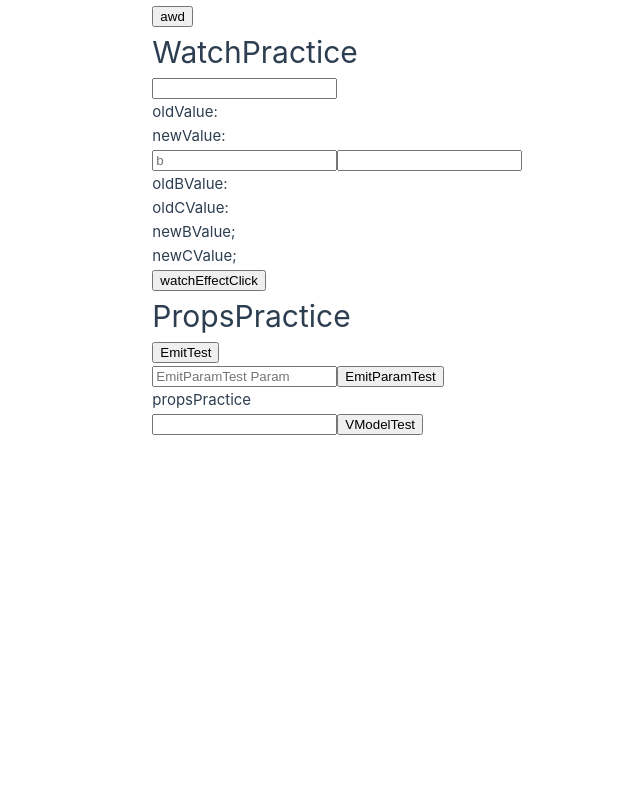
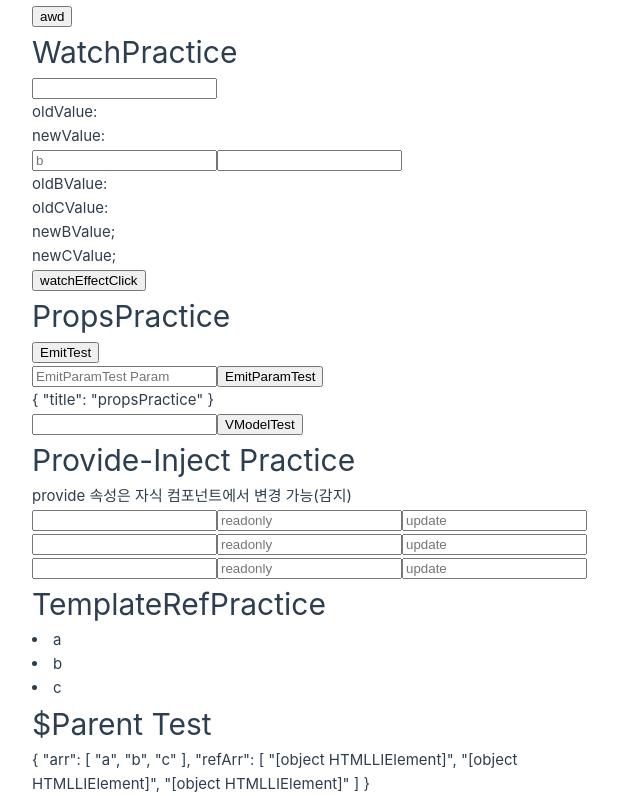
Before and after one commit to CJW23/Study-Note-PJ, a Vue app in the folder frontend/vue3-practice/: page / in a window 1280 px wide. Shown: the part 791-1587 px from the top of the page, without its empty margins (0-640 px from the left). Before the commit the page ends 1227 px from the top, so only its background shows below. Built offline with nearby package versions, Linux system fonts and the light colour scheme.

Commit message:
Vue3 학습중

```diff
--- a/frontend/vue3-practice/src/App.vue
+++ b/frontend/vue3-practice/src/App.vue
@@ -53,6 +53,15 @@
       <h1>PropsPractice</h1>
       <PropsPractice />
     </div>
+    <div>
+      <h1>Provide-Inject Practice</h1>
+      <p>provide 속성은 자식 컴포넌트에서 변경 가능(감지)</p>
+      <ProvideInjectPractice />
+    </div>
+    <div>
+      <h1>TemplateRefPractice</h1>
+      <TemplateRefPractice />
+    </div>
   </div>
 </template>
 <script>
@@ -63,9 +72,14 @@ import EventPractice from "@/components/EventPractice.vue";
 import VModelPractice from "@/components/VModelPractice.vue";
 import WatchPractice from "@/components/WatchPractice.vue";
 import PropsPractice from "@/components/props/PropsPractice.vue";
+import ProvideInjectPractice from "@/components/provide-inject/ProvideInjectPractice.vue";
+import TemplateRefPractice from "@/components/template-ref/TemplateRefPractice.vue";
 
 export default {
-  components: {PropsPractice, WatchPractice, VModelPractice, EventPractice, VMemoPractice, ComputedPractice},
+  components: {
+    TemplateRefPractice,
+    ProvideInjectPractice,
+    PropsPractice, WatchPractice, VModelPractice, EventPractice, VMemoPractice, ComputedPractice},
   /**setUp() hook은 Composition API 사용을 위한 진입점 역할
    * 컴포넌트 인스턴스가 *생성되기전*에 호출
    * 첫번째 매개변수에 props올 수 있음
--- a/frontend/vue3-practice/src/components/props/PropsChildPractice.vue
+++ b/frontend/vue3-practice/src/components/props/PropsChildPractice.vue
@@ -5,6 +5,19 @@
   <p>{{titles}}</p>
 </template>
 
+<!-- script setup 방식으로 옮김 -->
+<script setup>
+import {ref} from "vue";
+
+const emit = defineEmits(['emitTest', 'emitParamTest']);
+const emitParam = ref('');
+const titles = defineProps({
+    title: String
+  })
+  const clickEmitTest = () => emit('emitTest');
+  const clickEmitParamTest = () => emit('emitParamTest', emitParam.value)
+</script>
+<!--
 <script>
 import {ref} from "vue";
 
@@ -32,4 +45,4 @@ export default {
     }
   }
 }
-</script>
+</script>-->
--- /dev/null
+++ b/frontend/vue3-practice/src/components/provide-inject/ChildOfChildPractice.vue
@@ -0,0 +1,27 @@
+<template>
+  <input v-model="provideText"/>
+  <!-- 읽기 전용이라 변경시 warning -->
+  <input placeholder="readonly" v-model="readonlyText"/>
+  <input placeholder="update" :value="updateText" @input="update" />
+  <br>
+</template>
+
+<script>
+import {inject} from "vue";
+
+export default {
+  name: "ChildOfChildPractice",
+  setup() {
+    const provideText = inject('provide-text');
+    const readonlyText = inject('readonly-text');
+    const {updateText, update} = inject('update-text');
+
+    return {
+      provideText,
+      readonlyText,
+      updateText,
+      update
+    }
+  }
+}
+</script>
--- /dev/null
+++ b/frontend/vue3-practice/src/components/provide-inject/ChildPractice.vue
@@ -0,0 +1,29 @@
+<template>
+  <input v-model="injectText"/>
+  <!-- 읽기 전용이라 변경시 warning -->
+  <input placeholder="readonly" v-model="readonlyText" />
+  <input placeholder="update" :value="updateText" @input="update" />
+  <br>
+  <ChildOfChildPractice />
+</template>
+
+<script>
+import ChildOfChildPractice from "@/components/provide-inject/ChildOfChildPractice.vue";
+import {inject} from "vue";
+export default {
+  name: "ChildPractice",
+  components: {ChildOfChildPractice},
+  setup() {
+    //값이 안넘어오면 default 값 설정 가능 -> 아예 provide 가 없어야 작동
+    const injectText = inject('provide-text', 'default value')
+    const readonlyText = inject('readonly-text');
+    const {updateText, update} = inject('update-text');
+    return {
+      injectText,
+      readonlyText,
+      updateText,
+      update
+    }
+  }
+}
+</script>
--- /dev/null
+++ b/frontend/vue3-practice/src/components/provide-inject/ProvideInjectPractice.vue
@@ -0,0 +1,41 @@
+<template>
+  <input v-model="text">
+  <input placeholder="readonly" v-model="readOnlyText">
+  <input placeholder="update" v-model="updateText">
+  <br>
+  <ChildPractice />
+</template>
+
+<script>
+import ChildPractice from "@/components/provide-inject/ChildPractice.vue";
+import {provide, readonly, ref} from "vue";
+
+export default {
+  name: "ProvideInjectPractice",
+  components: {ChildPractice},
+  setup() {
+    const text = ref('');
+    const readOnlyText = ref('');
+    const updateText = ref('');
+    //변경 메소드도 같이 전달해서 한곳에서 처리하게끔
+    const update = (value) => {
+      console.log(value.target.value);
+      updateText.value = value.target.value;
+    }
+    provide('provide-text', text);
+    provide('readonly-text', readonly(readOnlyText));
+    provide('update-text',{updateText, update});
+
+    return {
+      text,
+      readOnlyText,
+      update,
+      updateText
+    }
+  }
+}
+</script>
+
+<style scoped>
+
+</style>
--- /dev/null
+++ b/frontend/vue3-practice/src/components/template-ref/TemplateRefChildPractice.vue
@@ -0,0 +1,12 @@
+<template>
+  {{$parent}}
+</template>
+
+<script>
+export default {
+  name: "TemplateRefChildPractice",
+  setup() {
+
+  }
+}
+</script>
--- /dev/null
+++ b/frontend/vue3-practice/src/components/template-ref/TemplateRefPractice.vue
@@ -0,0 +1,44 @@
+<template>
+  <li v-for="(i, index) in arr" :key="index" ref="refArr">{{ i }}</li>
+  <h1>$Parent Test</h1>
+  <TemplateRefChildPractice/>
+</template>
+
+<script setup>
+import {onMounted, ref} from "vue";
+import TemplateRefChildPractice from "@/components/template-ref/TemplateRefChildPractice.vue";
+
+const arr = ['a', 'b', 'c'];
+const refArr = ref([]);
+onMounted(() => {
+  refArr.value.forEach(r => console.log(r));
+})
+//script setup 사용시 $parent에서 속성을 못가져옴
+//아래와 같이 defineExpose를 사용해 정의를 해줘야함
+defineExpose({
+  arr,
+  refArr
+});
+</script>
+<!--
+<script>
+import {onMounted, ref} from "vue";
+import TemplateRefChildPractice from "@/components/template-ref/TemplateRefChildPractice.vue";
+
+export default {
+  name: "TemplateRefPractice",
+  components: {TemplateRefChildPractice},
+  setup() {
+    const arr = ['a','b','c'];
+    //ref를 사용함으로써 li 요소가 저장된다
+    const refArr = ref([]);
+    onMounted(() => {
+      refArr.value.forEach(r => console.log(r));
+    })
+    return {
+      arr,
+      refArr
+    }
+  }
+}
+</script>-->
```
